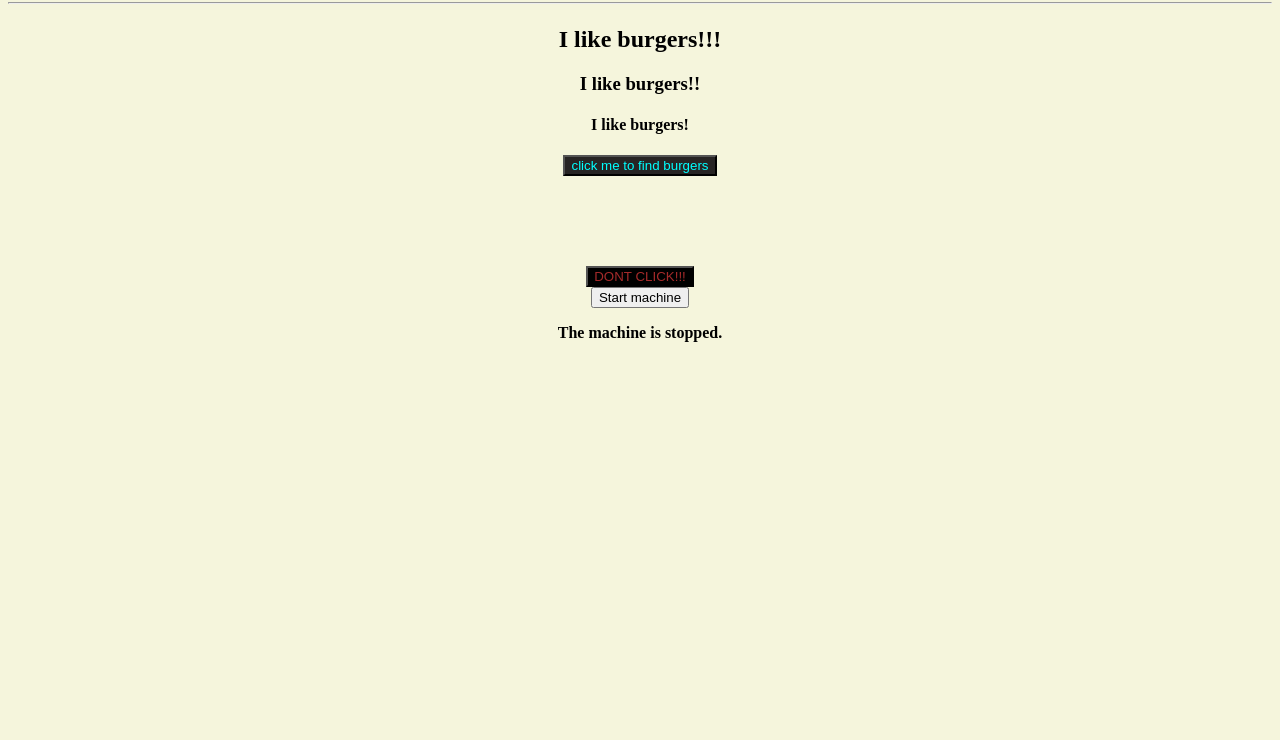
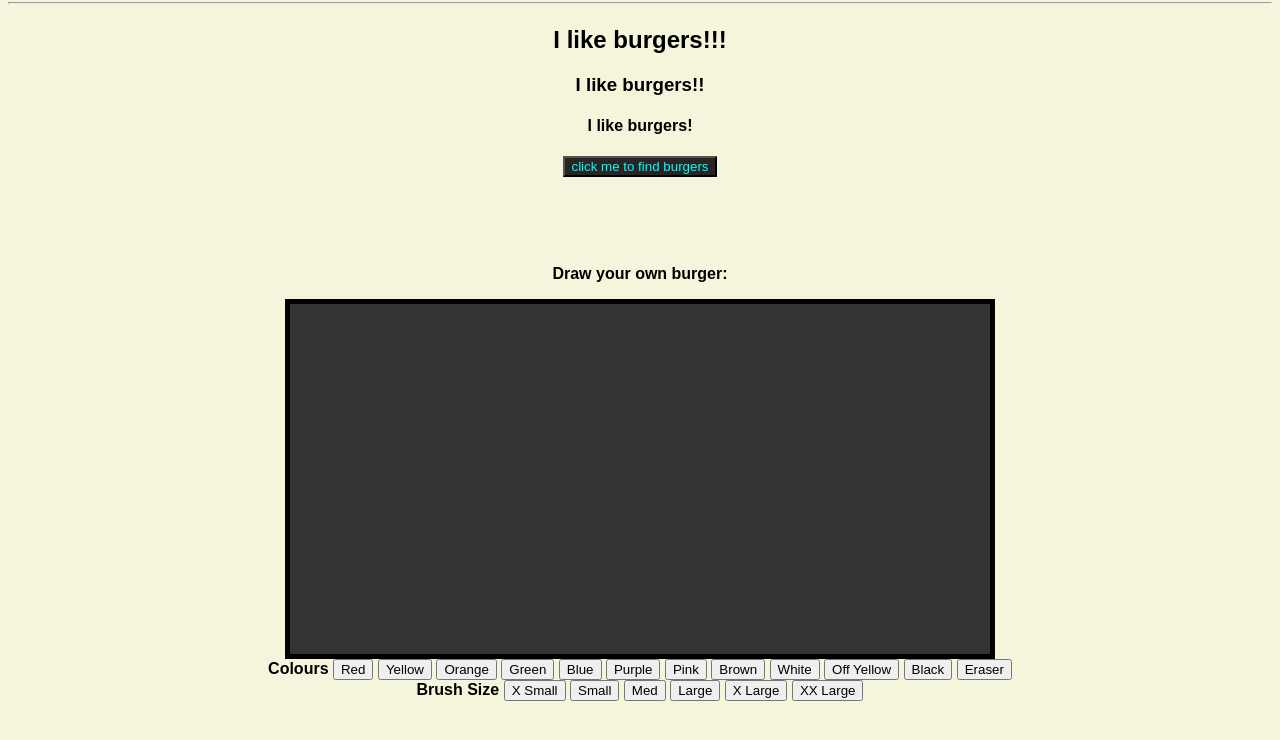
Before and after one commit to SethMcN/First-website-attempt, a plain HTML site: page index.html in a window 1280 px wide. Shown: the part 64-804 px from the top of the page. Drawn offline with Linux system fonts and the light colour scheme.

Commit message:
Add files via upload

```diff
--- a/index.css
+++ b/index.css
@@ -0,0 +1,7 @@
+
+*{font-family:sans-serif;}
+
+#settings { display: block; text-align:center}
+
+
+#paint {border: 5px solid black; background : #333333; margin-left: auto; margin-right: auto; display: block;}
--- a/index.html
+++ b/index.html
@@ -8,18 +8,17 @@
         h2 {text-align: center;}
         h3 {text-align: center;}
         h4 {text-align: center;}
-        #image {
-            display: none;
-        }
     </style>
 
-<script src="index.js"></script>
+
+
 
 </head>
 
 <body style="background-color: beige;">
 
-    <script src="index.js"></script>
+
+    <link rel="stylesheet" href="index.css">
 
 
     <h1>I like burgers!!!!<h1>
@@ -36,13 +35,45 @@
     <br>
     <br>
     <br>
+    <p>Draw your own burger: </p>
+    </script>
+    <div id="sketch">
+  <canvas id="paint"></canvas>
+</div>
+<script src="index.js"></script>
+<div id="settings"> Colours
+  <button onclick="getColor('red');"">Red</button>
+  <button onclick="getColor('yellow');">Yellow</button>
+  <button onclick="getColor('orange');">Orange</button>
+  <button onclick="getColor('green');">Green</button>
+  <button onclick="getColor('blue');">Blue</button>
+  <button onclick="getColor('purple');"">Purple</button>
+  <button onclick="getColor('pink');"">Pink</button>
+  <button onclick="getColor('brown');">Brown</button>
+  <button onclick="getColor('white');">White</button>
+  <button onclick="getColor('#faead1');">Off Yellow</button>
+  <button onclick="getColor('black');">Black</button>
+  <button onclick="getColor('#333333');">Eraser</button>
+</div>
+
+<div id="settings"> Brush Size
+      <button onclick="getSize('1');">X Small</button>
+      <button onclick="getSize('5');">Small</button>
+      <button onclick="getSize('10');">Med</button>
+     <button onclick="getSize('20');">Large</button>
+     <button onclick="getSize('50');">X Large</button>
+     <button onclick="getSize('80');">XX Large</button>
+    <script src="index.js"></script>
+    </div>
     <br>
-    <button style="background-color: black;color: brown;">DONT CLICK!!!</button>
-
-    <form>
-        <input type="button" value="Start machine" />
-      </form>
-      <p>The machine is stopped.</p>
+    <br>
+    <br>
+    <br>
+    <br>
+    <br>
+    <br>
+    <br>
+    <br>
 </body>
 
 </html>
--- a/index.js
+++ b/index.js
@@ -1,14 +1,44 @@
-const button = document.querySelector("input");
-const paragraph = document.querySelector("p");
+var canvas = document.getElementById('paint');
+var ctx = canvas.getContext('2d');
 
-button.addEventListener("click", updateButton);
+var sketch = document.getElementById('sketch');
+var sketch_style = getComputedStyle(sketch);
+canvas.width = 700;
+canvas.height = 350;
 
-function updateButton() {
-  if (button.value === "Start machine") {
-    button.value = "Stop machine";
-    paragraph.textContent = "The machine has started!";
-  } else {
-    button.value = "Start machine";
-    paragraph.textContent = "The machine is stopped.";
-  }
-}
+var mouse = {x: 0, y: 0};
+
+/* Mouse Capturing Work */
+canvas.addEventListener('mousemove', function(e) {
+  mouse.x = e.pageX - this.offsetLeft;
+  mouse.y = e.pageY - this.offsetTop;
+}, false);
+
+/* Drawing on Paint App */
+ctx.lineJoin = 'round';
+ctx.lineCap = 'round';
+
+ctx.strokeStyle = "blue";
+function getColor(colour){ctx.strokeStyle = colour;}
+
+function getSize(size){ctx.lineWidth = size;}
+
+
+//ctx.strokeStyle =
+//ctx.strokeStyle = document.settings.colour[1].value;
+
+canvas.addEventListener('mousedown', function(e) {
+    ctx.beginPath();
+    ctx.moveTo(mouse.x, mouse.y);
+
+    canvas.addEventListener('mousemove', onPaint, false);
+}, false);
+
+canvas.addEventListener('mouseup', function() {
+    canvas.removeEventListener('mousemove', onPaint, false);
+}, false);
+
+var onPaint = function() {
+    ctx.lineTo(mouse.x, mouse.y);
+    ctx.stroke();
+};
```
